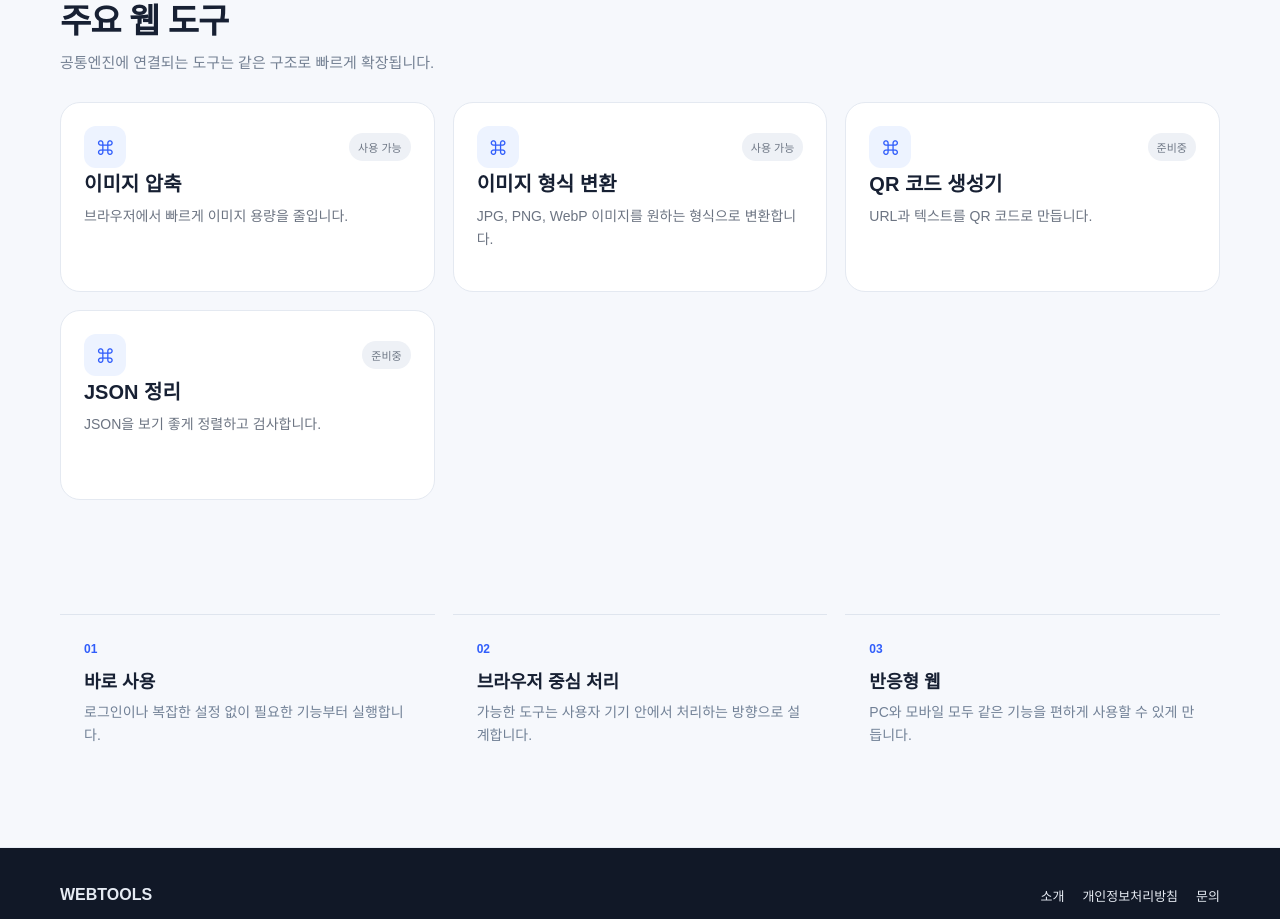
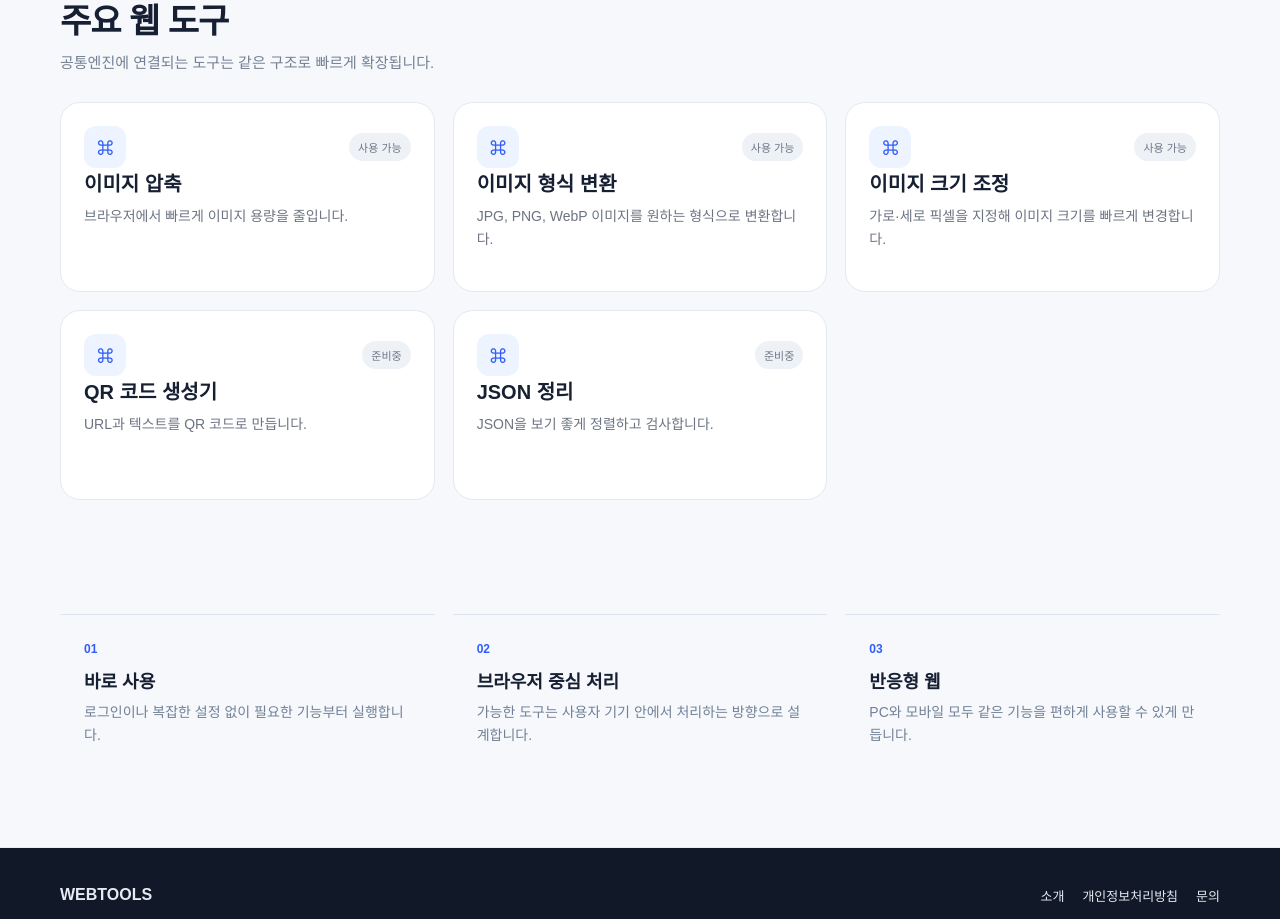
Before and after one commit to license-book/web-tools, a Next.js app: page / in a window 1280 px wide. Shown: the part 1420-2339 px from the top of the page. Built offline with nearby package versions, Linux system fonts and the light colour scheme.

Commit message:
feat: register image resizer as available tool

```diff
--- a/data/tools.ts
+++ b/data/tools.ts
@@ -31,6 +31,16 @@ export const tools: ToolDefinition[] = [
     badge: '사용 가능',
   },
   {
+    slug: 'image-resizer',
+    title: '이미지 크기 조정',
+    shortDescription: '가로·세로 픽셀을 지정해 이미지 크기를 빠르게 변경합니다.',
+    description: '원본 비율 유지 여부를 선택하고 여러 이미지의 크기를 브라우저에서 한 번에 조정하는 무료 도구입니다.',
+    category: 'image',
+    keywords: ['이미지 리사이즈', '사진 크기 조절', '이미지 사이즈 변경', '픽셀 변경'],
+    featured: true,
+    badge: '사용 가능',
+  },
+  {
     slug: 'qr-generator',
     title: 'QR 코드 생성기',
     shortDescription: 'URL과 텍스트를 QR 코드로 만듭니다.',
```
